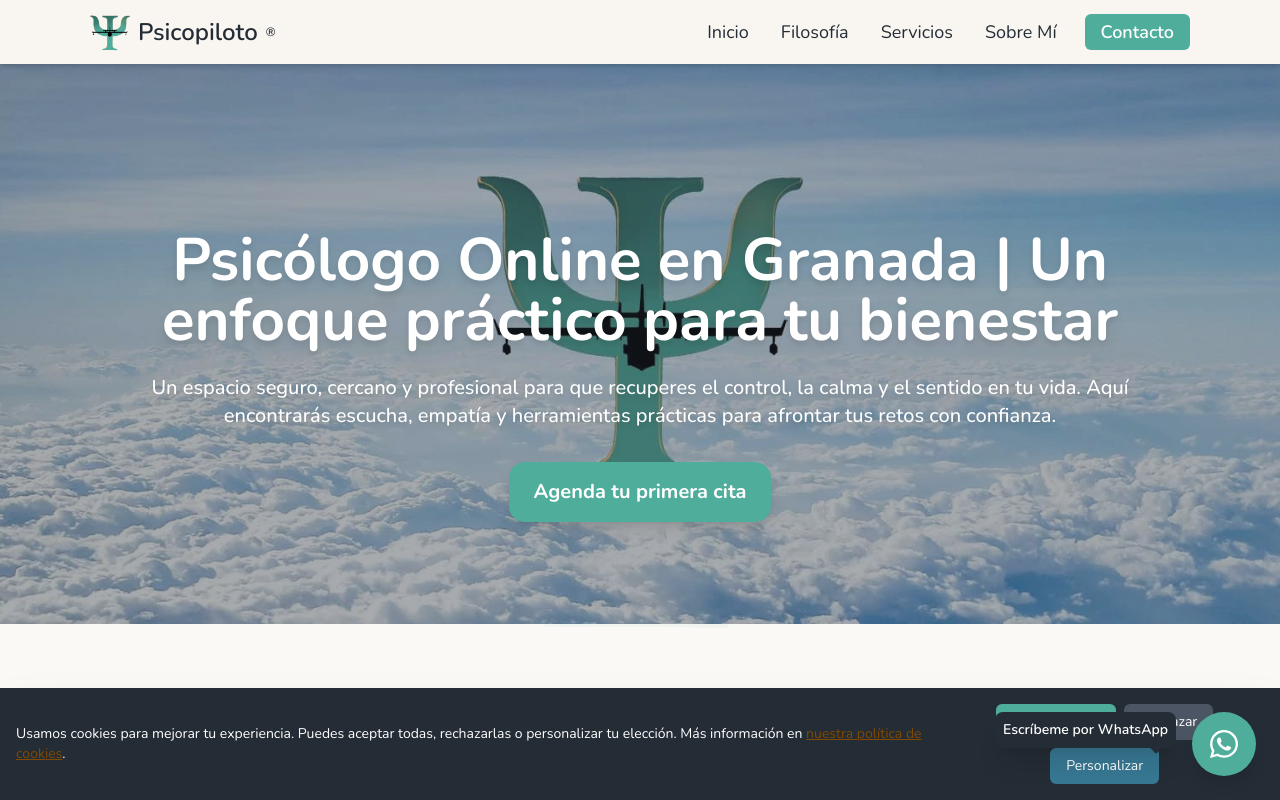
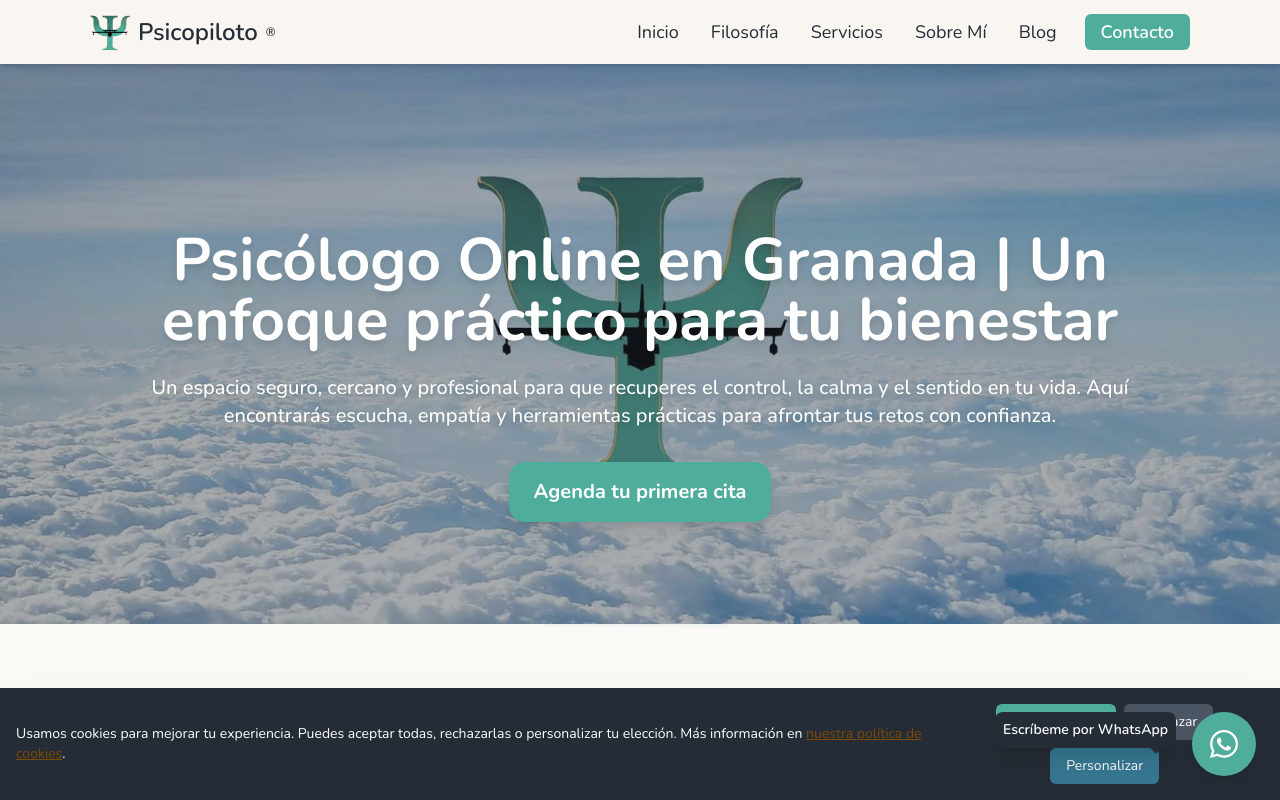
Before and after one commit to psicopiloto/psicopilotopage1, a Next.js app: page / in a window 1280 px wide. Shown: the top 800 px of the page. Built offline with nearby package versions, Linux system fonts and the light colour scheme.

Commit message:
Update Nav.jsx

```diff
--- a/components/Nav.jsx
+++ b/components/Nav.jsx
@@ -34,6 +34,9 @@ export default function Nav() {
           <Link href="/que-es-psicopiloto" className="py-1 hover:text-psicopiloto-blue-600 focus:outline-none focus:ring-2 focus:ring-psicopiloto-blue-500 rounded px-1">Filosofía</Link>
           <Link href="/servicios" className="py-1 hover:text-psicopiloto-blue-600 focus:outline-none focus:ring-2 focus:ring-psicopiloto-blue-500 rounded px-1">Servicios</Link>
           <Link href="/sobre-mi" className="py-1 hover:text-psicopiloto-blue-600 focus:outline-none focus:ring-2 focus:ring-psicopiloto-blue-500 rounded px-1">Sobre Mí</Link>
+
+          {/* ✨ CAMBIO: Enlace al Blog (Escritorio) */}
+          <Link href="/blog" className="py-1 hover:text-psicopiloto-blue-600 focus:outline-none focus:ring-2 focus:ring-psicopiloto-blue-500 rounded px-1">Blog</Link>
 
           {/* CTA Contacto (Botón) */}
           <Link
@@ -85,6 +88,9 @@ export default function Nav() {
           <Link href="/servicios" onClick={() => setOpen(false)} className="py-1 hover:text-psicopiloto-blue-600 focus:outline-none focus:ring-2 focus:ring-psicopiloto-blue-500 rounded px-1">Servicios</Link>
           <Link href="/sobre-mi" onClick={() => setOpen(false)} className="py-1 hover:text-psicopiloto-blue-600 focus:outline-none focus:ring-2 focus:ring-psicopiloto-blue-500 rounded px-1">Sobre Mí</Link>
 
+          {/* ✨ CAMBIO: Enlace al Blog (Móvil) */}
+          <Link href="/blog" onClick={() => setOpen(false)} className="py-1 hover:text-psicopiloto-blue-600 focus:outline-none focus:ring-2 focus:ring-psicopiloto-blue-500 rounded px-1">Blog</Link>
+
           {/* CTA Contacto (Botón móvil) */}
           <Link
             href="/contacto"
```
